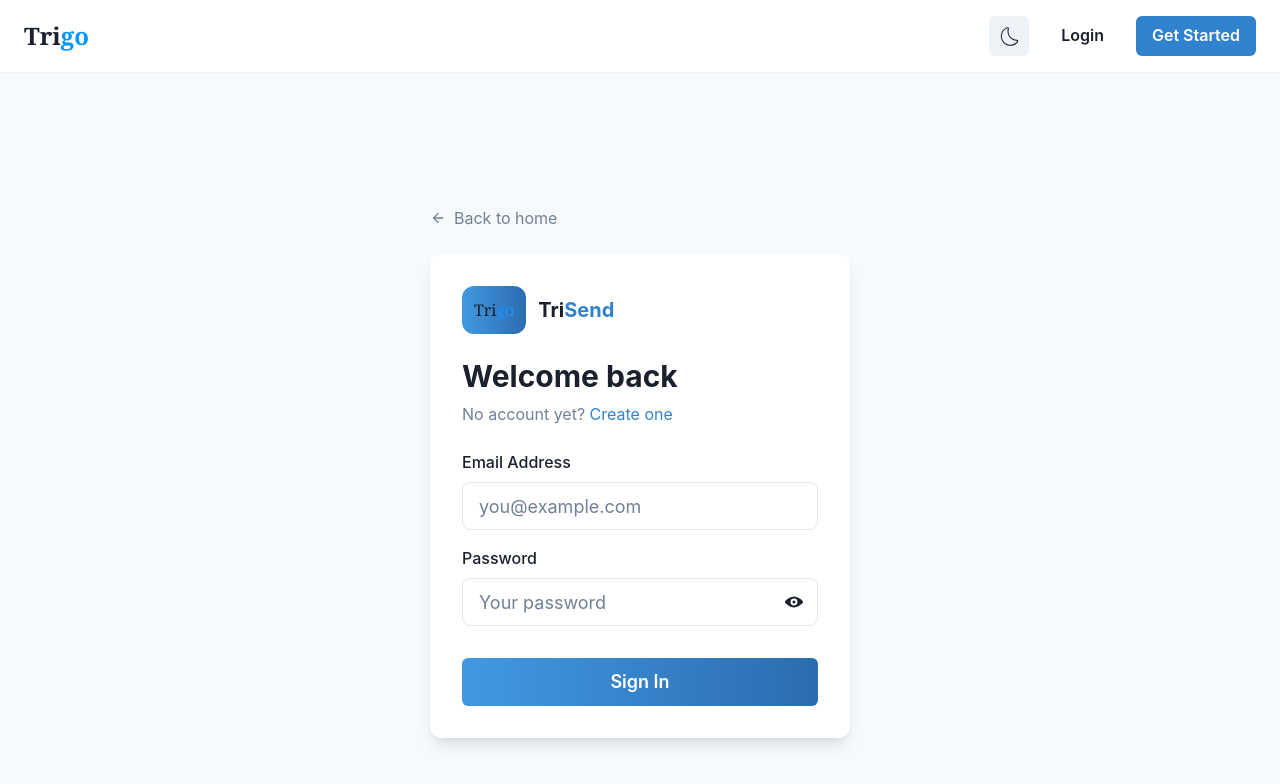
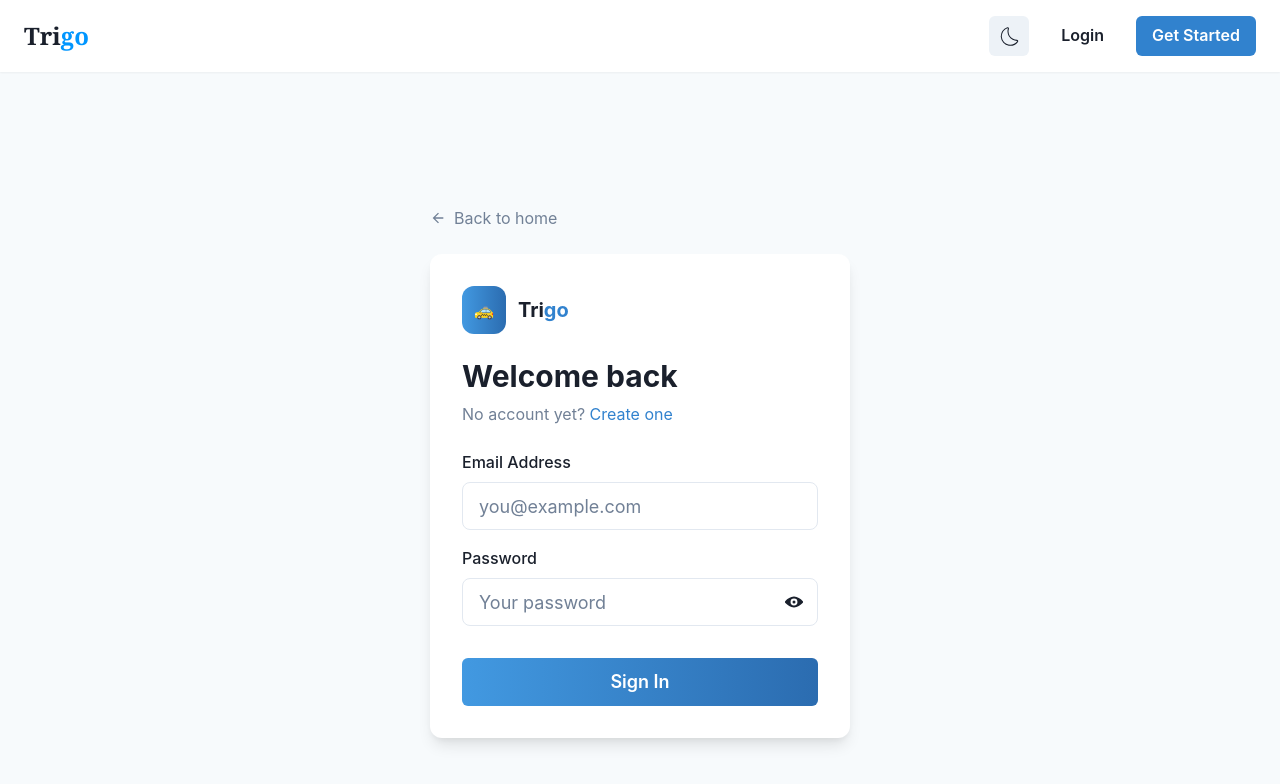
Before and after one commit to Mayor-Myles/Trigo, a Next.js app: page /login in a window 1280 px wide. Shown: the top 784 px of the page. Built offline with nearby package versions, Linux system fonts and the light colour scheme.

Commit message:
Update page.tsx

```diff
--- a/app/login/page.tsx
+++ b/app/login/page.tsx
@@ -62,11 +62,11 @@ const Login = () => {
               borderRadius="xl"
               mr={3}
             >
-              <Text fontFamily="'Georgia', serif">Tri<Text as="span" color="dodgerblue">go</Text></Text>
+         🚕
             </Box>
 
             <Heading size="md">
-              Tri<Text as="span" color="blue.500">Send</Text>
+              Tri<Text as="span" color="blue.500">go</Text>
             </Heading>
           </Flex>
 
```
